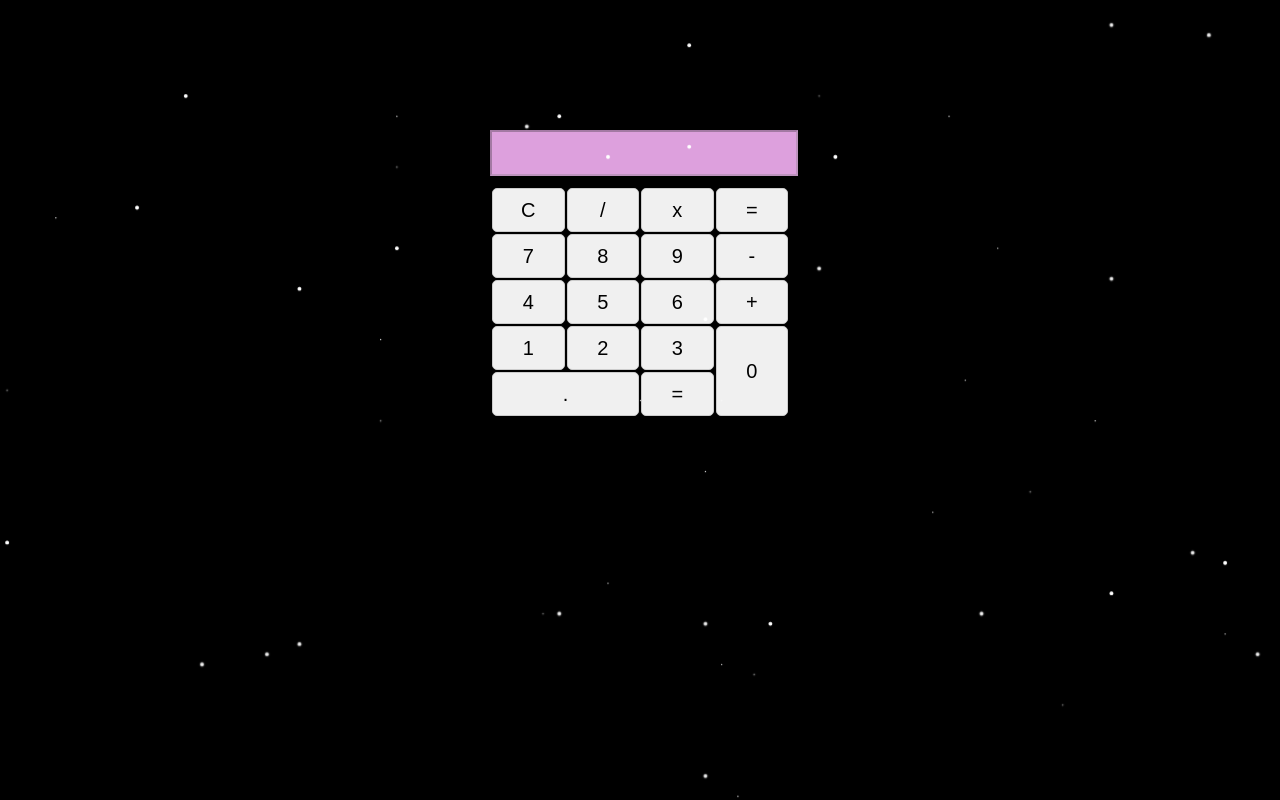
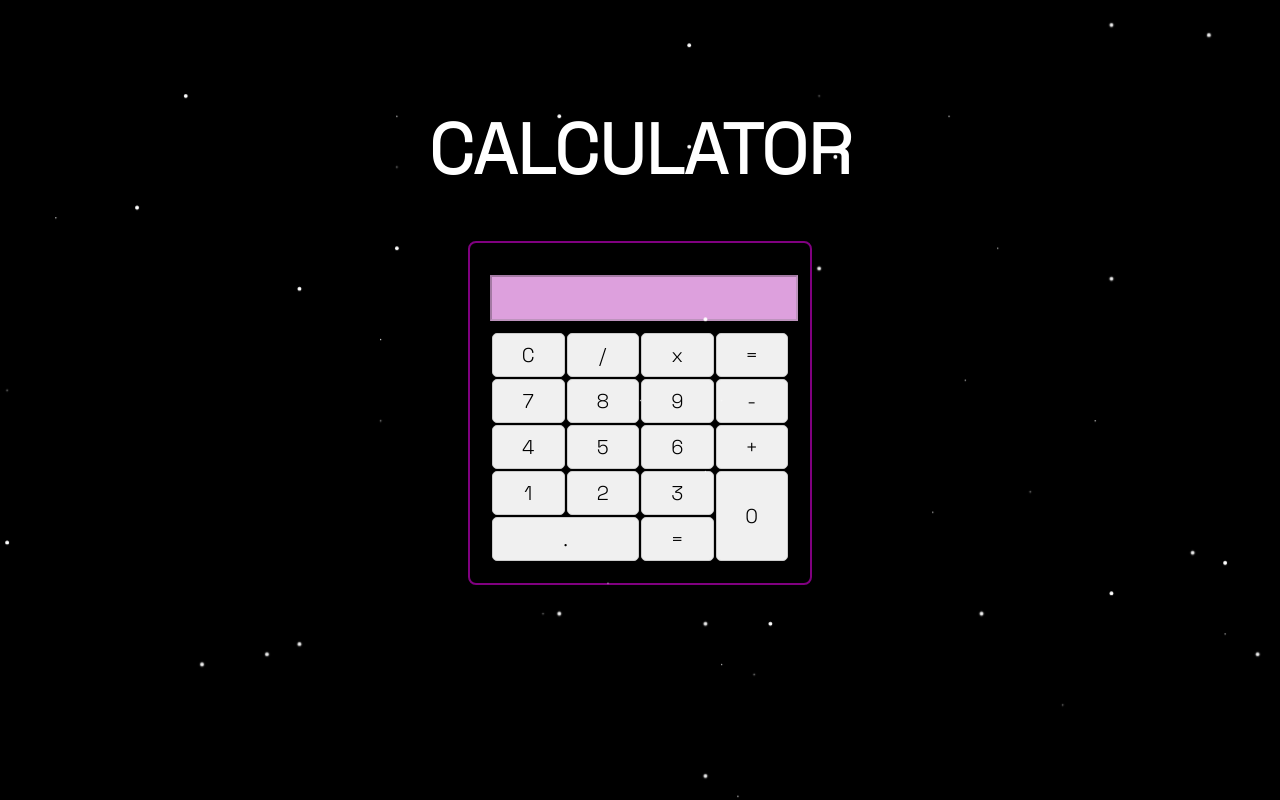
Before and after one commit to Shancakes/calculator, a plain HTML site: page index.html in a window 1280 px wide. Drawn offline with Linux system fonts and the light colour scheme; a web font is replaced by a local one.

Commit message:
heading, styling, font, readme

```diff
--- a/index.html
+++ b/index.html
@@ -4,10 +4,15 @@
 <head>
     <title>Basic Calculator</title>
     <link rel="stylesheet" type="text/css" href="style.css">
+    <link rel="preconnect" href="https://fonts.googleapis.com">
+    <link rel="preconnect" href="https://fonts.gstatic.com" crossorigin>
+    <link href="https://fonts.googleapis.com/css2?family=Space+Grotesk:wght@300&family=Tilt+Neon&display=swap"
+        rel="stylesheet">
 </head>
 
 <body>
     <div class="main"></div>
+    <h1>CALCULATOR</h1>
     <div class="calculator">
         <input type="text" id="display" disabled>
         <div class="buttons">
--- a/style.css
+++ b/style.css
@@ -1,14 +1,20 @@
 body {
-    font-family: Arial, sans-serif;
+    font-family: 'Space Grotesk', sans-serif;
+    font-size: 50px;
     text-align: center;
-    padding-top: 100px;
+    padding-top: 50px;
+}
+
+h1 {
+    font-size: 70px;
+    color: #FFFFFF;
 }
 
 .calculator {
     width: 300px;
     margin: auto;
     padding: 20px;
-    border: 2px solid #000000;
+    border: 2px solid purple;
     border-radius: 8px;
 }
 
@@ -18,7 +24,11 @@ body {
     margin-bottom: 10px;
     font-size: 24px;
     text-align: right;
+    color: #000000;
+    font-size: 40px;
+    font-family: 'Space Grotesk', sans-serif;
     background-color: plum;
+    opacity: 100;
 }
 
 .buttons table {
```
Also changed, not shown: 1 other file.
